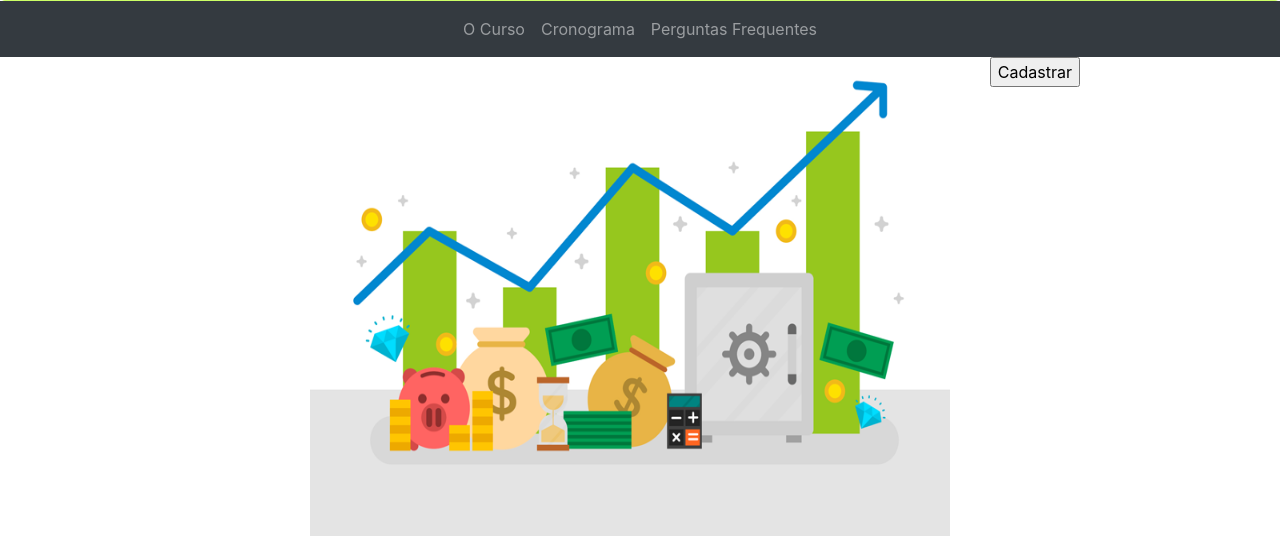
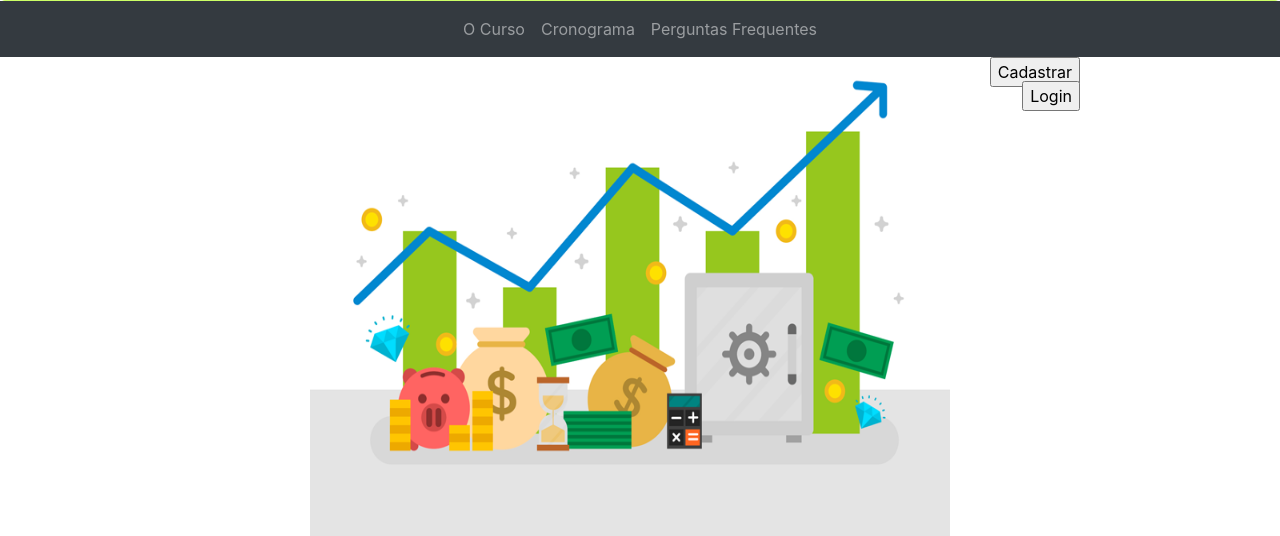
Before and after one commit to ncezar/django_curso, a Django app: page / in a window 1280 px wide. Shown: the part 223-759 px from the top of the page. Run offline with Django 3.2, Linux system fonts and the light colour scheme; some libraries are stand-ins or nearby versions.

Commit message:
login parte 1

```diff
--- a/curso/templates/curso/base.html
+++ b/curso/templates/curso/base.html
@@ -50,6 +50,7 @@
       src="{% static 'images/img2.png' %}"/>
       <a href="{% url 'cadastro' %}"><input style="position:absolute; right: 200px;" type =button value='Cadastrar'></a>
       <br>
+      <a href="/accounts/login"><input style="position:absolute; right: 200px;" type =button value='Login'></a>
 
 
     </div>
--- a/curso/urls.py
+++ b/curso/urls.py
@@ -1,8 +1,10 @@
 from django.urls import path
 from . import views
+from django.urls import path, include
 
 urlpatterns = [
     path('', views.base, name='base'),
     path('cadastro', views.cadastro, name='cadastro'),
+    path('accounts/', include('django.contrib.auth.urls')), # new
 
 ]
```
Also changed, not shown: db.sqlite3.
